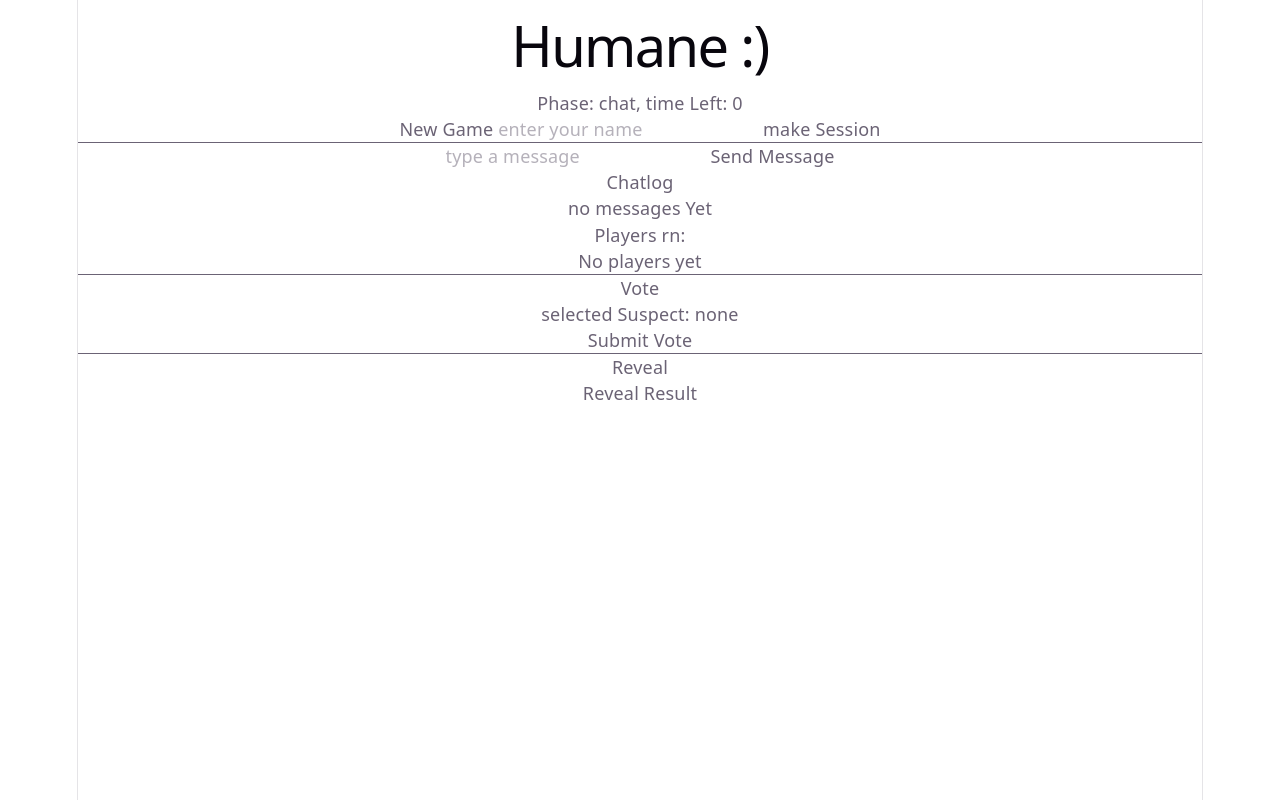
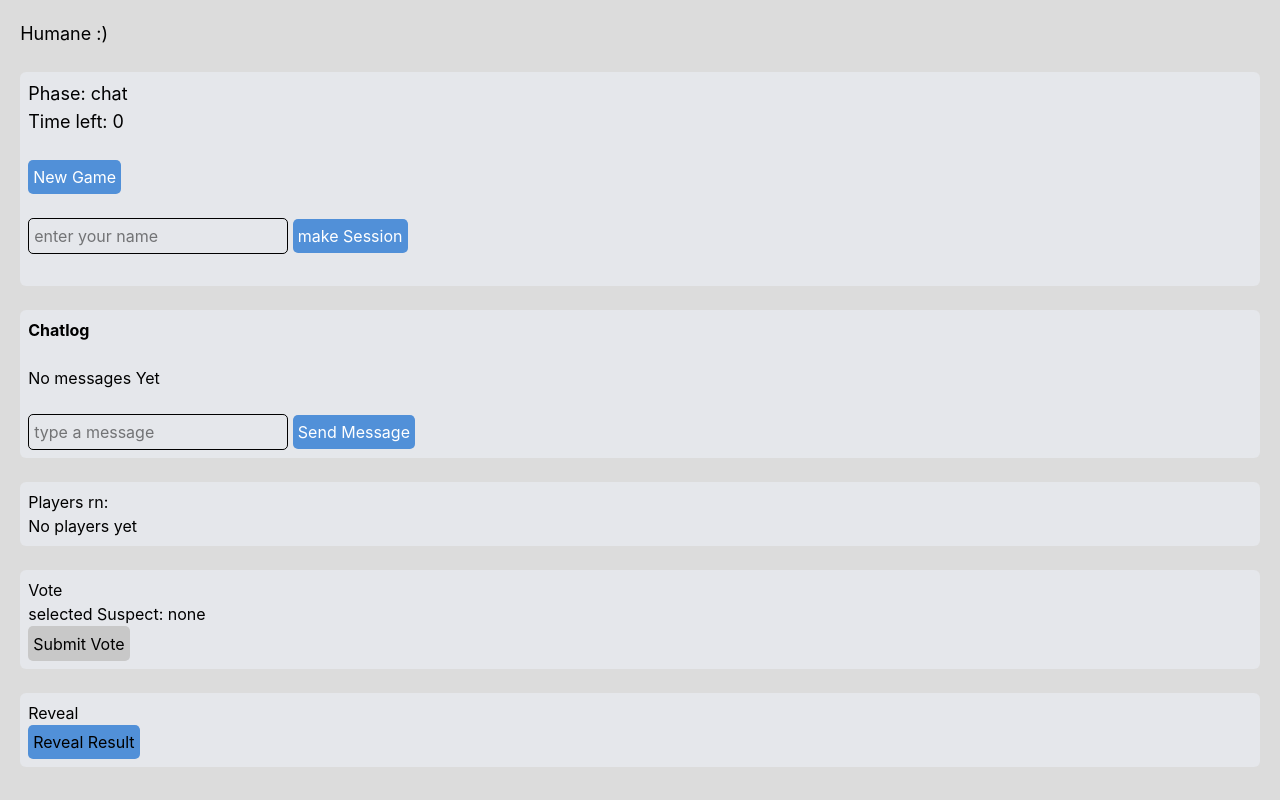
Before and after one commit to sen3th/humane, a Svelte app in the folder frontend/: page / in a window 1280 px wide. Built offline with nearby package versions, Linux system fonts and the light colour scheme.

Commit message:
css remake #1

```diff
--- a/frontend/src/App.svelte
+++ b/frontend/src/App.svelte
@@ -273,25 +273,46 @@
 </script>
 
 <main>
-  <h1>Humane :)</h1>
-  <p>Phase: {gamePhase}, time Left: {countdownSeconds}</p>
-  <button on:click={resetGame}>New Game</button>
-  <input bind:value={humanName} placeholder="enter your name"/>
-  <button on:click={createSession}>make Session</button>
-  <hr />
-  <input bind:value={messageText} placeholder="type a message" />
-  <button on:click={sendMessage} disabled={gamePhase !== "chat"}>Send Message</button>
-  <h3>Chatlog</h3>
+  <h1 class="text-lg mt-2.5">Humane :)</h1>
+  <br>
+
+  <div class="p-2 bg-gray-200 rounded-md">
+    <p class="text-lg">Phase: {gamePhase}</p>
+    <p class="text-lg">Time left: {countdownSeconds}</p>
+    <br>
+    <button on:click={resetGame} class="bg-blue-500 text-white px-4 py-2 rounded">New Game</button>
+    <br/>
+    <br/>
+    <input bind:value={humanName} placeholder="enter your name" class="border border-gray-300 p-2 rounded"/>
+    <button on:click={createSession} class="bg-green-500 text-white px-4 py-2 rounded">make Session</button>
+    <br/>
+    <br/>
+  </div>
+  <br>
+
+<div class="p-2 bg-gray-200 rounded-md">
+  <h3 class="font-bold">Chatlog</h3>
+  <br>
   {#if chatlog.length ===0}
-    <p>no messages Yet</p>
+    <p>No messages Yet</p>
     {:else}
+    <div style="max-height: 200px; overflow-y: auto; border: 1px solid #ccc; padding: 10px;">
       <ul>
         {#each chatlog as m}
           <li>{m.name}: {m.message}</li>
         {/each}
       </ul>
+    </div>
   {/if}
+    <br>
+  <input bind:value={messageText} placeholder="type a message" class="border border-gray-300 p-2 rounded"/>
+  <button on:click={sendMessage} disabled={gamePhase !== "chat"} class="bg-blue-500 text-white px-4 py-2 rounded">Send Message</button>
+</div>
 
+  <br>
+
+
+<div class="p-2 bg-gray-200 rounded-md">
   <h3>Players rn:</h3>
   {#if players.length ===0}
     <p>No players yet</p>
@@ -306,11 +327,17 @@
       {/each}
     </ul>
   {/if}
-  <hr />
+  </div>
+  <br>
+
+  <div class="p-2 bg-gray-200 rounded-md">
   <h3>Vote</h3>
   <p>selected Suspect: {suspectId? getPlayerNameById(suspectId) : "none"}</p>
   <button on:click={submitVote} disabled={gamePhase !== "voting"}>Submit Vote</button>
-  <hr />
+  </div>
+  <br>
+
+  <div class="p-2 bg-gray-200 rounded-md">
   <h3>Reveal</h3>
   <button on:click={revealResult}>Reveal Result</button>
   {#if revealData}
@@ -329,4 +356,5 @@
         <p>No votes</p>
       {/if}
   {/if}
+  </div>
   </main>
--- a/frontend/src/app.css
+++ b/frontend/src/app.css
@@ -1,298 +1,27 @@
 @import "tailwindcss";
 
-:root {
-  --text: #6b6375;
-  --text-h: #08060d;
-  --bg: #fff;
-  --border: #e5e4e7;
-  --code-bg: #f4f3ec;
-  --accent: #aa3bff;
-  --accent-bg: rgba(170, 59, 255, 0.1);
-  --accent-border: rgba(170, 59, 255, 0.5);
-  --social-bg: rgba(244, 243, 236, 0.5);
-  --shadow:
-    rgba(0, 0, 0, 0.1) 0 10px 15px -3px, rgba(0, 0, 0, 0.05) 0 4px 6px -2px;
-
-  --sans: system-ui, 'Segoe UI', Roboto, sans-serif;
-  --heading: system-ui, 'Segoe UI', Roboto, sans-serif;
-  --mono: ui-monospace, Consolas, monospace;
-
-  font: 18px/145% var(--sans);
-  letter-spacing: 0.18px;
-  color-scheme: light dark;
-  color: var(--text);
-  background: var(--bg);
-  font-synthesis: none;
-  text-rendering: optimizeLegibility;
-  -webkit-font-smoothing: antialiased;
-  -moz-osx-font-smoothing: grayscale;
-
-  @media (max-width: 1024px) {
-    font-size: 16px;
-  }
+body{
+  background-color: rgb(220, 220, 220);
+  margin: 2ch;
 }
 
-@media (prefers-color-scheme: dark) {
-  :root {
-    --text: #9ca3af;
-    --text-h: #f3f4f6;
-    --bg: #16171d;
-    --border: #2e303a;
-    --code-bg: #1f2028;
-    --accent: #c084fc;
-    --accent-bg: rgba(192, 132, 252, 0.15);
-    --accent-border: rgba(192, 132, 252, 0.5);
-    --social-bg: rgba(47, 48, 58, 0.5);
-    --shadow:
-      rgba(0, 0, 0, 0.4) 0 10px 15px -3px, rgba(0, 0, 0, 0.25) 0 4px 6px -2px;
-  }
-
-  #social .button-icon {
-    filter: invert(1) brightness(2);
-  }
+button{
+  background-color: rgb(81, 144, 216);
+  border-radius: 0.5ch;
+  padding: 0.5ch;
+}
+button:disabled{
+  background-color: rgb(200, 200, 200);
+}
+button:hover:not(:disabled){
+  background-color: rgb(60, 120, 200);
+}
+button:active:not(:disabled){
+  background-color: rgb(40, 100, 180);
 }
 
-body {
-  margin: 0;
+input{
+  border-color: rgb(0, 0, 0);
+  border-radius: 0.5ch;
+  padding: 0.5ch;
 }
-
-h1,
-h2 {
-  font-family: var(--heading);
-  font-weight: 500;
-  color: var(--text-h);
-}
-
-h1 {
-  font-size: 56px;
-  letter-spacing: -1.68px;
-  margin: 32px 0;
-  @media (max-width: 1024px) {
-    font-size: 36px;
-    margin: 20px 0;
-  }
-}
-h2 {
-  font-size: 24px;
-  line-height: 118%;
-  letter-spacing: -0.24px;
-  margin: 0 0 8px;
-  @media (max-width: 1024px) {
-    font-size: 20px;
-  }
-}
-p {
-  margin: 0;
-}
-
-code,
-.counter {
-  font-family: var(--mono);
-  display: inline-flex;
-  border-radius: 4px;
-  color: var(--text-h);
-}
-
-code {
-  font-size: 15px;
-  line-height: 135%;
-  padding: 4px 8px;
-  background: var(--code-bg);
-}
-
-.counter {
-  font-size: 16px;
-  padding: 5px 10px;
-  border-radius: 5px;
-  color: var(--accent);
-  background: var(--accent-bg);
-  border: 2px solid transparent;
-  transition: border-color 0.3s;
-  margin-bottom: 24px;
-
-  &:hover {
-    border-color: var(--accent-border);
-  }
-  &:focus-visible {
-    outline: 2px solid var(--accent);
-    outline-offset: 2px;
-  }
-}
-
-.hero {
-  position: relative;
-
-  .base,
-  .framework,
-  .vite {
-    inset-inline: 0;
-    margin: 0 auto;
-  }
-
-  .base {
-    width: 170px;
-    position: relative;
-    z-index: 0;
-  }
-
-  .framework,
-  .vite {
-    position: absolute;
-  }
-
-  .framework {
-    z-index: 1;
-    top: 34px;
-    height: 28px;
-    transform: perspective(2000px) rotateZ(300deg) rotateX(44deg) rotateY(39deg)
-      scale(1.4);
-  }
-
-  .vite {
-    z-index: 0;
-    top: 107px;
-    height: 26px;
-    width: auto;
-    transform: perspective(2000px) rotateZ(300deg) rotateX(40deg) rotateY(39deg)
-      scale(0.8);
-  }
-}
-
-#app {
-  width: 1126px;
-  max-width: 100%;
-  margin: 0 auto;
-  text-align: center;
-  border-inline: 1px solid var(--border);
-  min-height: 100svh;
-  display: flex;
-  flex-direction: column;
-  box-sizing: border-box;
-}
-
-#center {
-  display: flex;
-  flex-direction: column;
-  gap: 25px;
-  place-content: center;
-  place-items: center;
-  flex-grow: 1;
-
-  @media (max-width: 1024px) {
-    padding: 32px 20px 24px;
-    gap: 18px;
-  }
-}
-
-#next-steps {
-  display: flex;
-  border-top: 1px solid var(--border);
-  text-align: left;
-
-  & > div {
-    flex: 1 1 0;
-    padding: 32px;
-    @media (max-width: 1024px) {
-      padding: 24px 20px;
-    }
-  }
-
-  .icon {
-    margin-bottom: 16px;
-    width: 22px;
-    height: 22px;
-  }
-
-  @media (max-width: 1024px) {
-    flex-direction: column;
-    text-align: center;
-  }
-}
-
-#docs {
-  border-right: 1px solid var(--border);
-
-  @media (max-width: 1024px) {
-    border-right: none;
-    border-bottom: 1px solid var(--border);
-  }
-}
-
-#next-steps ul {
-  list-style: none;
-  padding: 0;
-  display: flex;
-  gap: 8px;
-  margin: 32px 0 0;
-
-  .logo {
-    height: 18px;
-  }
-
-  a {
-    color: var(--text-h);
-    font-size: 16px;
-    border-radius: 6px;
-    background: var(--social-bg);
-    display: flex;
-    padding: 6px 12px;
-    align-items: center;
-    gap: 8px;
-    text-decoration: none;
-    transition: box-shadow 0.3s;
-
-    &:hover {
-      box-shadow: var(--shadow);
-    }
-    .button-icon {
-      height: 18px;
-      width: 18px;
-    }
-  }
-
-  @media (max-width: 1024px) {
-    margin-top: 20px;
-    flex-wrap: wrap;
-    justify-content: center;
-
-    li {
-      flex: 1 1 calc(50% - 8px);
-    }
-
-    a {
-      width: 100%;
-      justify-content: center;
-      box-sizing: border-box;
-    }
-  }
-}
-
-#spacer {
-  height: 88px;
-  border-top: 1px solid var(--border);
-  @media (max-width: 1024px) {
-    height: 48px;
-  }
-}
-
-.ticks {
-  position: relative;
-  width: 100%;
-
-  &::before,
-  &::after {
-    content: '';
-    position: absolute;
-    top: -4.5px;
-    border: 5px solid transparent;
-  }
-
-  &::before {
-    left: 0;
-    border-left-color: var(--border);
-  }
-  &::after {
-    right: 0;
-    border-right-color: var(--border);
-  }
-}
```
